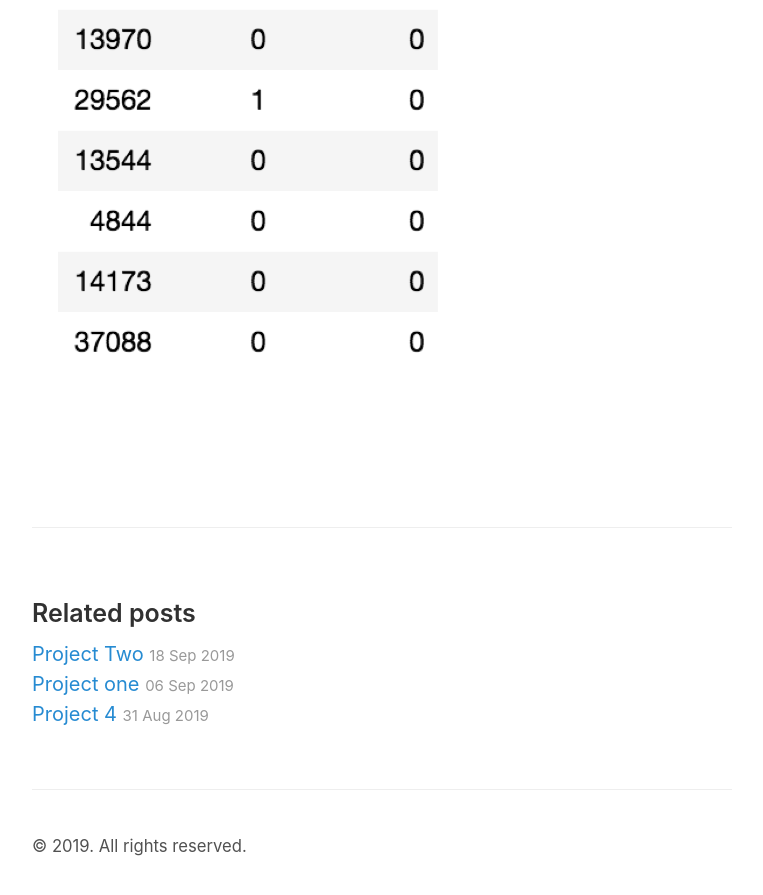
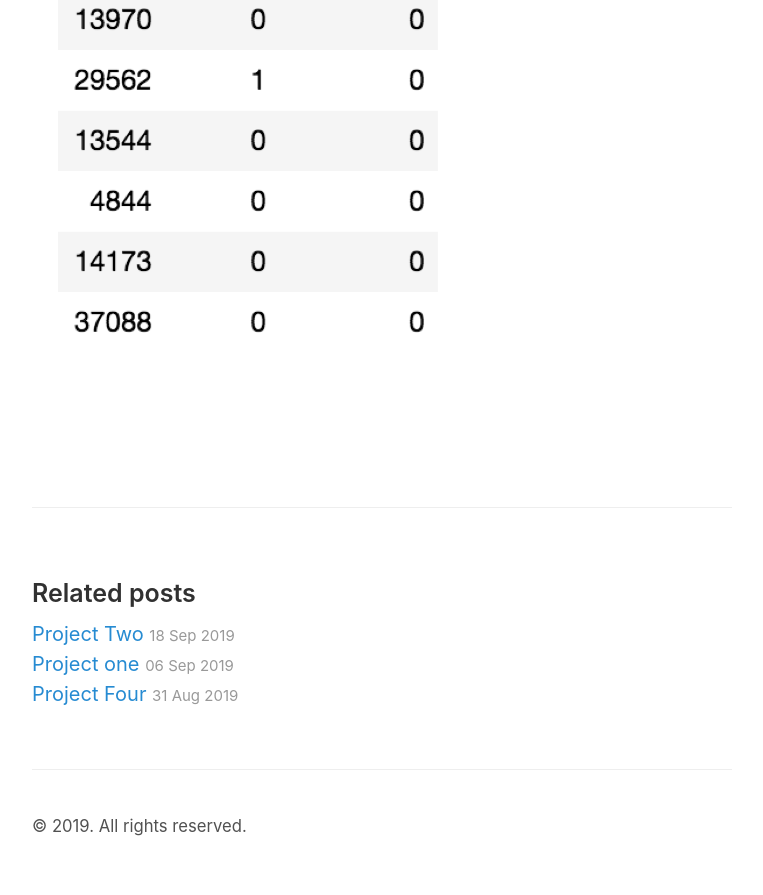
Before and after one commit to Daliait96/Daliait96.github.io, a Jekyll site: the page built from _posts/2019-10-10-project3.md, in a window 1280 px wide and 900 px high, scrolled down 8370 px. Shown: the top 895 px of the window, without its empty margins (258-1021 px from the left). Built offline with Jekyll 4.4.1, drawn with Linux system fonts in a browser that asks for light colours.

Commit message:
updates2

```diff
--- a/_posts/2019-08-31-whats-jekyll.md
+++ b/_posts/2019-08-31-whats-jekyll.md
@@ -1,6 +1,6 @@
 ---
 layout: post
-title: Project 4
+title: Project Four
 ---
 Project name
 ### Introduction:
--- a/_posts/2019-10-10-project3.md
+++ b/_posts/2019-10-10-project3.md
@@ -51,7 +51,7 @@ To obtain a better understanding of the dataset, the distribution of key variabl
 
 ![Image test]({{ site.url }}/images/barplot1.png) <br>
 
-As shown in the graph above, in the target column contains imbalance Data , it will be handled by oversampling (SMOTE).<br>
+As shown in the graph above, in the target column contains imbalance Data , it will be handled by oversampling (SMOTE).<br><br>
 
 ![Image test]({{ site.url }}/images/age and balance.png) <br>
 
@@ -88,7 +88,7 @@ Before doing the oversampling <br>
 
 The imbalanced data solved by oversampling it using SMOTE. <br>
 
-![Image test]({{ site.url }}/images/barplot2.png) <br>
+![Image test]({{ site.url }}/images/barplot2.png)
 
 Bar plot for the target column after the oversampling
 
```
